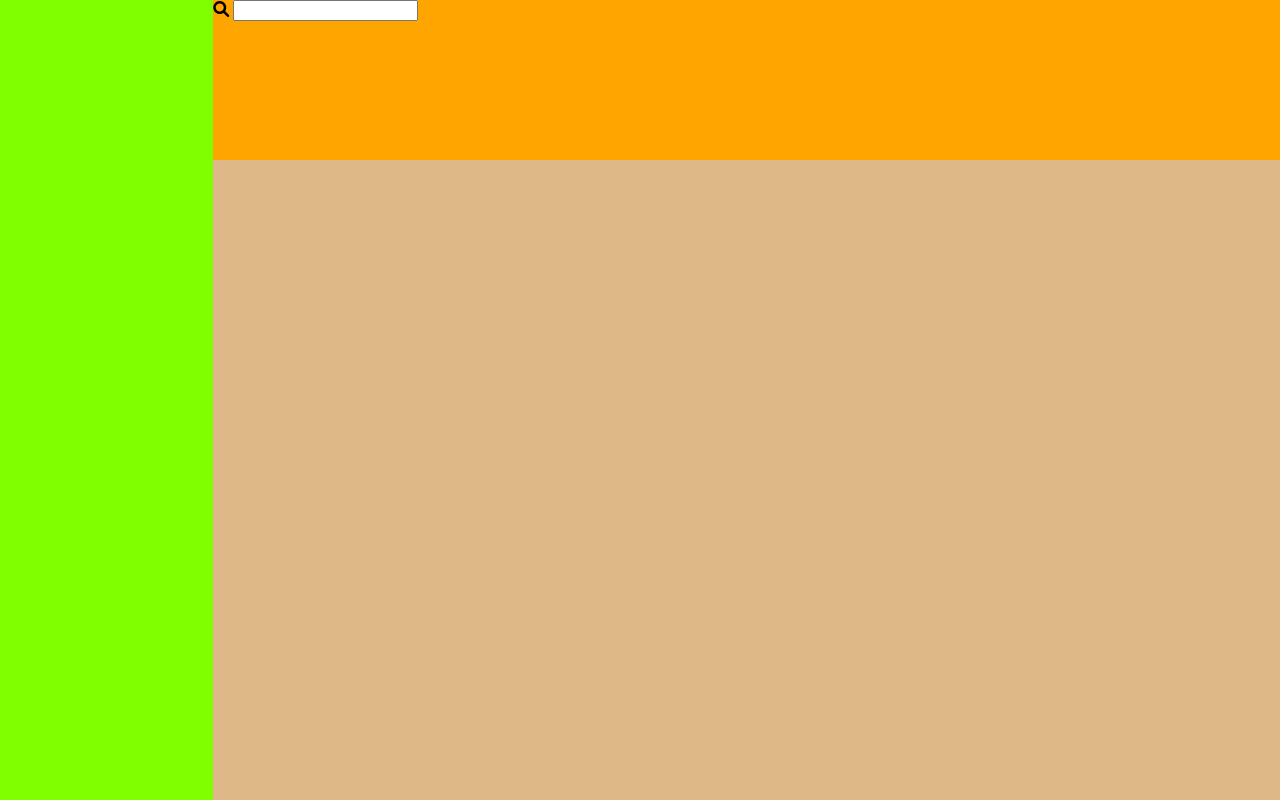
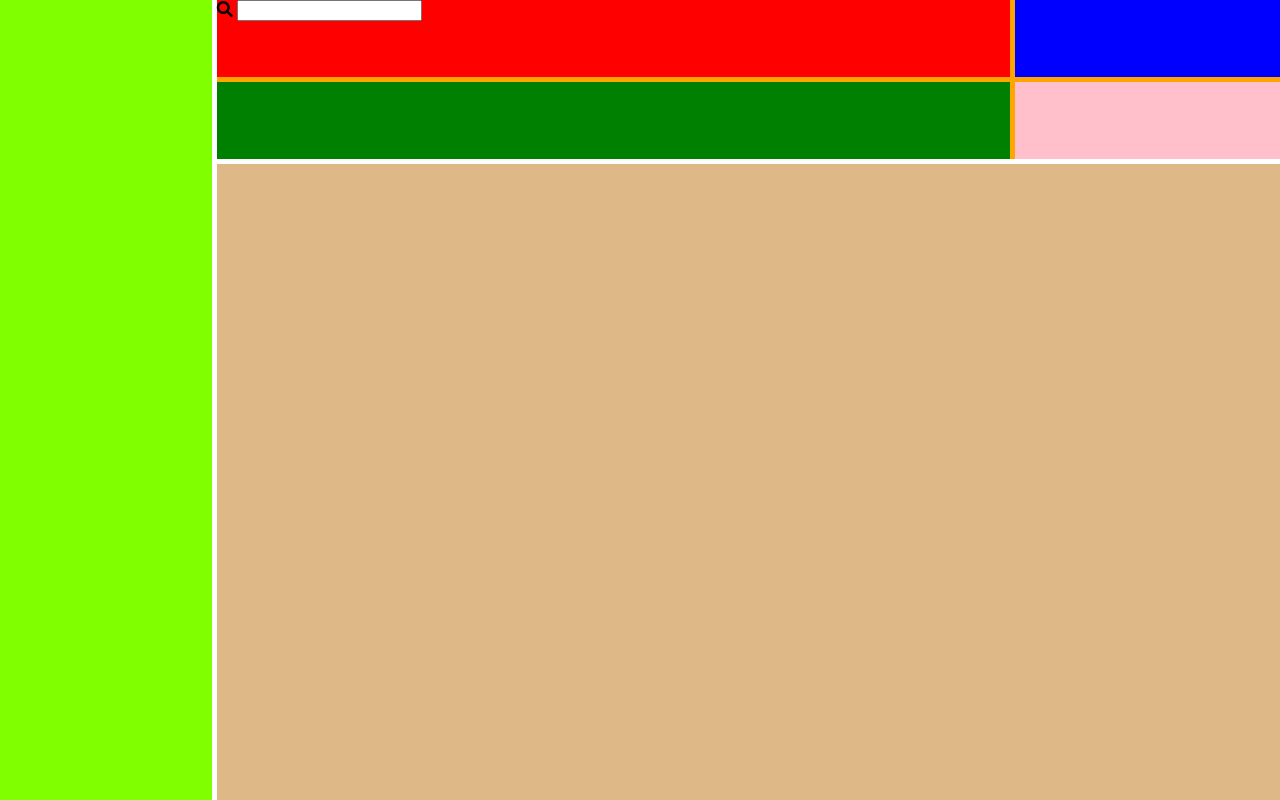
Before and after one commit to Starskii/AdminPanel, a plain HTML site: page index.html in a window 1280 px wide. Drawn offline with Linux system fonts and the light colour scheme.

Commit message:
created grid for header component

```diff
--- a/style.css
+++ b/style.css
@@ -8,12 +8,36 @@ html, body, :root, .primary-container{
     grid-template-columns: 1fr 3fr 2fr;
     grid-template-rows: 1fr 4fr;
     height: 100%;
+
+    gap: 5px;
 }
 
 #header-container{
     grid-column: 2 / 4;
     grid-row: 1 / 2;
     background-color: orange;
+
+    display: grid;
+    grid-template-columns: 3fr 1fr;
+    grid-template-rows: 1fr 1fr;
+
+    gap: 5px;
+}
+
+#hchp1{
+    background-color: red;
+}
+
+#hchp2{
+    background-color: blue;
+}
+
+#hchp3{
+    background-color: green;
+}
+
+#hchp4{
+    background-color: pink;
 }
 
 #sidebar-container{
```
